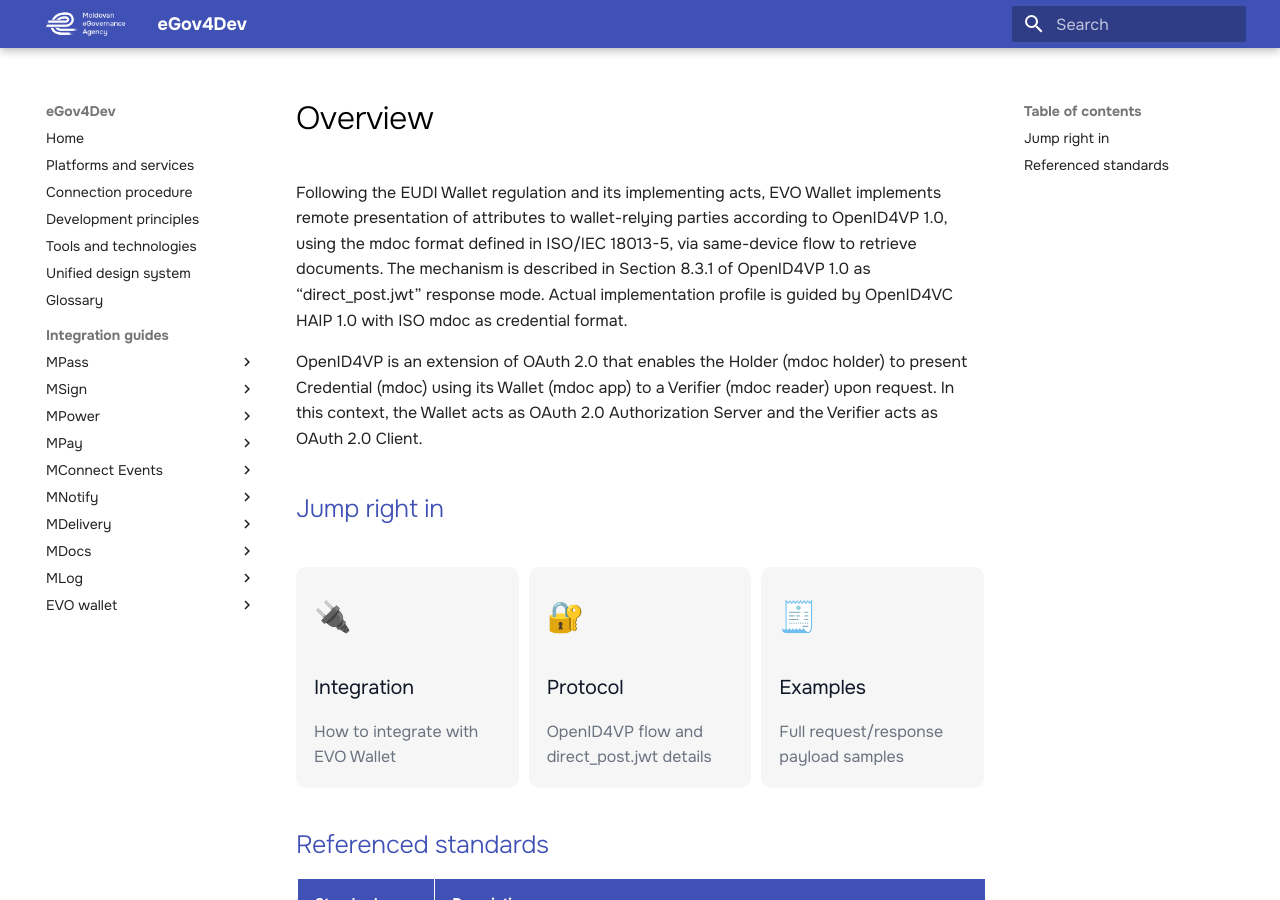
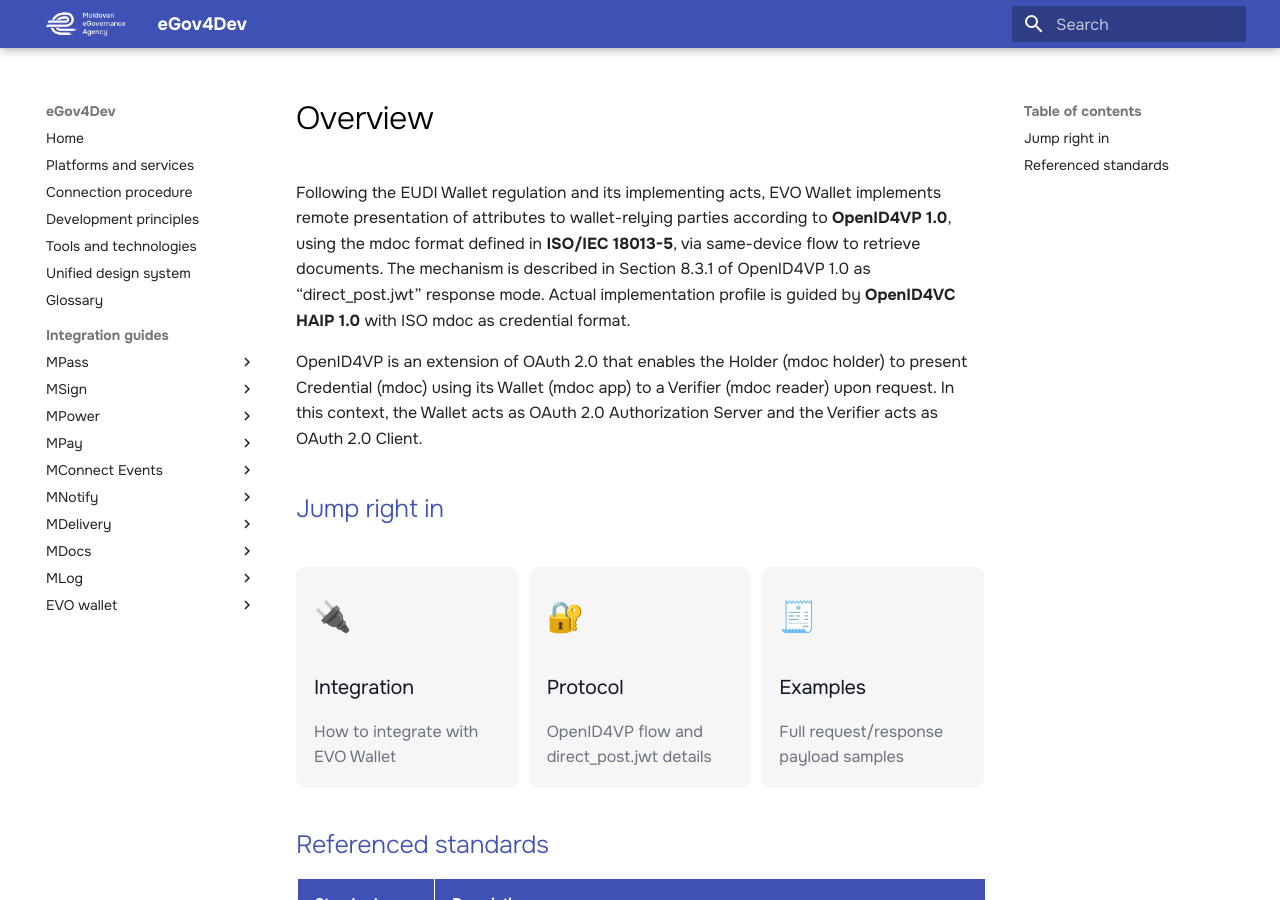
Before and after one commit to egov-moldova/egov4dev, an MkDocs documentation site: the page built from docs/guides/EVO-wallet/index.md, in a window 1280 px wide and 900 px high. Built offline with MkDocs 1.6.1 and Material for MkDocs 9.7.7, drawn with Linux system fonts in a browser that asks for light colours.

```diff
--- a/docs/guides/EVO-wallet/index.md
+++ b/docs/guides/EVO-wallet/index.md
@@ -1,4 +1,4 @@
-Following the EUDI Wallet regulation and its implementing acts, EVO Wallet implements remote presentation of attributes to wallet-relying parties according to OpenID4VP 1.0, using the mdoc format defined in ISO/IEC 18013-5, via same-device flow to retrieve documents. The mechanism is described in Section 8.3.1 of OpenID4VP 1.0 as “direct_post.jwt” response mode. Actual implementation profile is guided by OpenID4VC HAIP 1.0 with ISO mdoc as credential format.
+Following the EUDI Wallet regulation and its implementing acts, EVO Wallet implements remote presentation of attributes to wallet-relying parties according to **OpenID4VP 1.0**, using the mdoc format defined in **ISO/IEC 18013-5**, via same-device flow to retrieve documents. The mechanism is described in Section 8.3.1 of OpenID4VP 1.0 as “direct_post.jwt” response mode. Actual implementation profile is guided by **OpenID4VC HAIP 1.0** with ISO mdoc as credential format.
 
 OpenID4VP is an extension of OAuth 2.0 that enables the Holder (mdoc holder) to present Credential (mdoc) using its Wallet (mdoc app) to a Verifier (mdoc reader) upon request. In this context, the Wallet acts as OAuth 2.0 Authorization Server and the Verifier acts as OAuth 2.0 Client.
 
```
